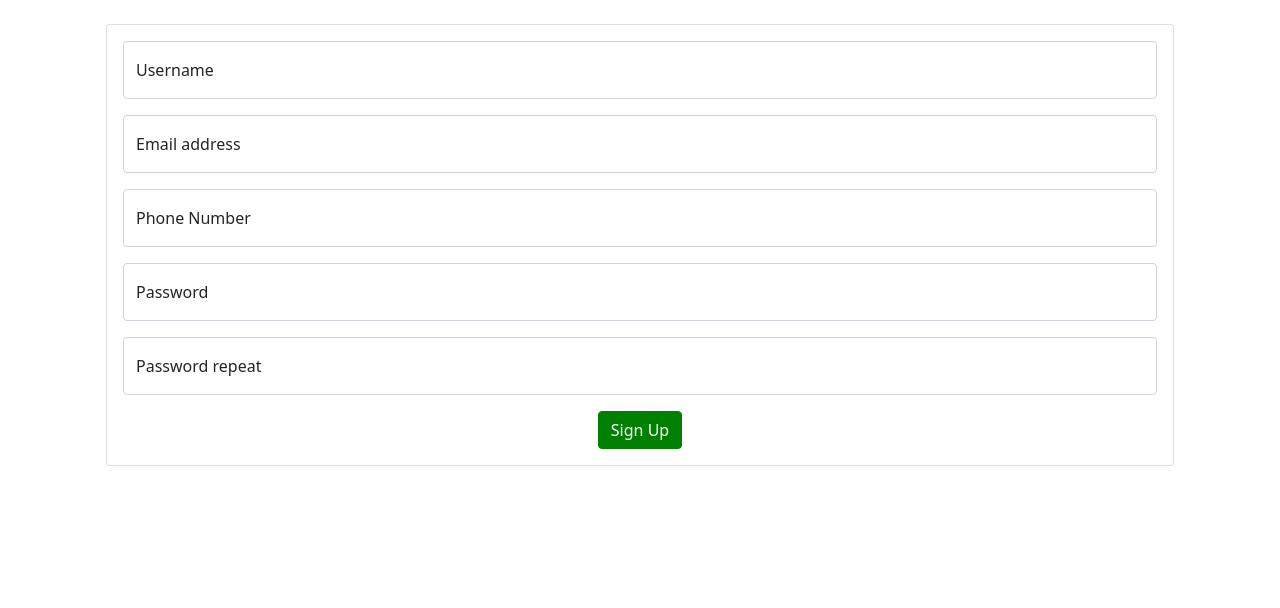
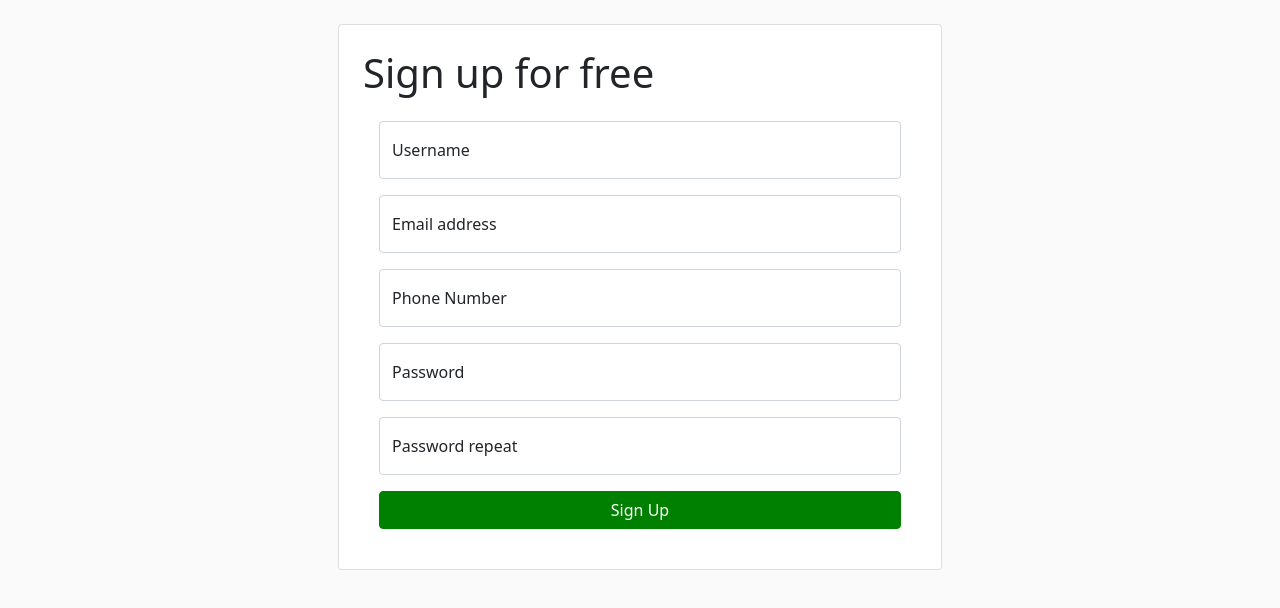
Before and after one commit to berkay22demirel/buybet-user-board-frontend, a React (Create React App) app: page / in a window 1280 px wide. Shown: the top 608 px of the page. Built offline with nearby package versions, Linux system fonts and the light colour scheme.

Commit message:
adds api calls folder

```diff
--- a/src/UserSignupPage.js
+++ /dev/null
@@ -1,77 +0,0 @@
-import React from 'react'
-import axios from 'axios'
-
-export class UserSignupPage extends React.Component {
-
-    state = {
-        username : null,
-        email : null,
-        phone : null,
-        password : null,
-        passwordRepeat : null,
-        pendingApiCall: false
-    }
-
-    onChange = event => {
-        const {name, value } = event.target;
-        this.setState({
-            [name] : value
-        })
-    }
-
-    onClickSignup = event => {
-        event.preventDefault();
-        const user = {
-            username : this.state.username,
-            email : this.state.email,
-            phone : this.state.phone,
-            password : this.state.password,
-        }
-        this.setState({pendingApiCall: true})
-        axios.post("/api/1.0/users",user)
-             .then(response => {
-                 this.setState({pendingApiCall: false})
-             })
-             .catch(error => {
-                this.setState({pendingApiCall: false})
-             });
-    }
-
-    render() {
-        return (
-            <div className="container">
-                <div className="card m-4">
-                    <form className="m-3">
-                        <div className="form-floating mb-3">
-                            <input name="username" className="form-control" id="usernameInput" placeholder="example" />
-                            <label for="usernameInput">Username</label>
-                        </div>
-                        <div className="form-floating mb-3">
-                            <input name="email" type="email" className="form-control" id="emailInput" placeholder="name@example.com" />
-                            <label for="emailInput">Email address</label>
-                        </div>
-                        <div className="form-floating mb-3">
-                            <input name="phone" type="phone" className="form-control" id="phoneInput" placeholder="5554443322" />
-                            <label for="phoneInput">Phone Number</label>
-                        </div>
-                        <div className="form-floating mb-3">
-                            <input name="password" type="password" className="form-control" id="passwordInput" placeholder="example"/>
-                            <label for="passwordInput">Password</label>
-                        </div>
-                        <div className="form-floating mb-3">
-                            <input name="passwordRepeat" type="password" className="form-control" id="passwordRepeatInput" placeholder="example" />
-                            <label for="passwordRepeatInput">Password repeat</label>
-                        </div>
-                        <div className="text-center">
-                            <button type="button"
-                                    className="btn btn-primary"
-                                    onClick={this.onClickSignup}
-                                    disabled={this.state.pendingApiCall}>
-                                         {this.state.pendingApiCall && <span class="spinner-border spinner-border-sm" role="status" aria-hidden="true"></span>} Sign Up</button>
-                        </div>
-                    </form>
-                </div>
-            </div>
-        );
-    }
-}
--- /dev/null
+++ b/src/api/userApiCalls.js
@@ -0,0 +1,5 @@
+import axios from 'axios'
+
+export const signup = (user) => {
+    return axios.post("/api/1.0/users",user);
+}
--- a/src/index.css
+++ b/src/index.css
@@ -1,3 +1,7 @@
+html {
+  background: #FAFAFA;
+}
+
 body {
   margin: 0;
   font-family: -apple-system, BlinkMacSystemFont, 'Segoe UI', 'Roboto', 'Oxygen',
@@ -11,3 +15,15 @@ code {
   font-family: source-code-pro, Menlo, Monaco, Consolas, 'Courier New',
     monospace;
 }
+
+#root {
+  background-color: #FAFAFA;
+}
+
+.container {
+  background-color: #FAFAFA;
+}
+
+.row {
+  background-color: #FAFAFA;
+}
--- a/src/index.js
+++ b/src/index.js
@@ -3,7 +3,7 @@ import ReactDOM from 'react-dom';
 import './index.css';
 import './bootstrap-override.scss';
 import App from './App';
-import { UserSignupPage } from './UserSignupPage';
+import { UserSignupPage }  from './pages/UserSignupPage';
 import reportWebVitals from './reportWebVitals';
 
 ReactDOM.render(
--- /dev/null
+++ b/src/pages/UserSignupPage.js
@@ -0,0 +1,82 @@
+import React from 'react'
+import {signup} from '../api/userApiCalls'
+
+export class UserSignupPage extends React.Component {
+
+    state = {
+        username : null,
+        email : null,
+        phone : null,
+        password : null,
+        passwordRepeat : null,
+        pendingApiCall: false
+    }
+
+    onChange = event => {
+        const {name, value } = event.target;
+        this.setState({
+            [name] : value
+        })
+    }
+
+    onClickSignup = async event => {
+        event.preventDefault();
+        const user = {
+            username : this.state.username,
+            email : this.state.email,
+            phone : this.state.phone,
+            password : this.state.password,
+        }
+        this.setState({pendingApiCall: true})
+        try {
+            await signup(user);
+        } catch(error) {
+
+        }
+        this.setState({pendingApiCall: false})
+    }
+
+    render() {
+        return (
+            <div className="container-fluid content-row p-4">
+                <div class="row">
+                    <div class="col-sm-12 col-lg-6 offset-lg-3">
+                        <div className="card h-100 p-4">
+                            <h1>Sign up for free</h1>
+                            <form className="m-3">
+                                <div className="form-floating mb-3">
+                                    <input name="username" className="form-control" id="usernameInput" placeholder="example" onChange={this.onChange} required/>
+                                    <label for="usernameInput">Username</label>
+                                    <div class="valid-tooltip">Looks good!</div>
+                                </div>
+                                <div className="form-floating mb-3">
+                                    <input name="email" type="email" className="form-control" id="emailInput" placeholder="name@example.com" onChange={this.onChange} />
+                                    <label for="emailInput">Email address</label>
+                                </div>
+                                <div className="form-floating mb-3">
+                                    <input name="phone" type="phone" className="form-control" id="phoneInput" placeholder="5554443322" onChange={this.onChange} />
+                                    <label for="phoneInput">Phone Number</label>
+                                </div>
+                                <div className="form-floating mb-3">
+                                    <input name="password" type="password" className="form-control" id="passwordInput" placeholder="example" onChange={this.onChange} />
+                                    <label for="passwordInput">Password</label>
+                                </div>
+                                <div className="form-floating mb-3">
+                                    <input name="passwordRepeat" type="password" className="form-control" id="passwordRepeatInput" placeholder="example" onChange={this.onChange} />
+                                    <label for="passwordRepeatInput">Password repeat</label>
+                                </div>
+                                <div className="text-center">
+                                    <button type="button"
+                                            className="btn btn-primary w-100"
+                                            onClick={this.onClickSignup}
+                                            disabled={this.state.pendingApiCall}>
+                                                {this.state.pendingApiCall && <span className="spinner-border spinner-border-sm"></span>} Sign Up</button>
+                                </div>
+                            </form>
+                        </div>
+                    </div>
+                </div>
+            </div>
+        );
+    }
+}
```
